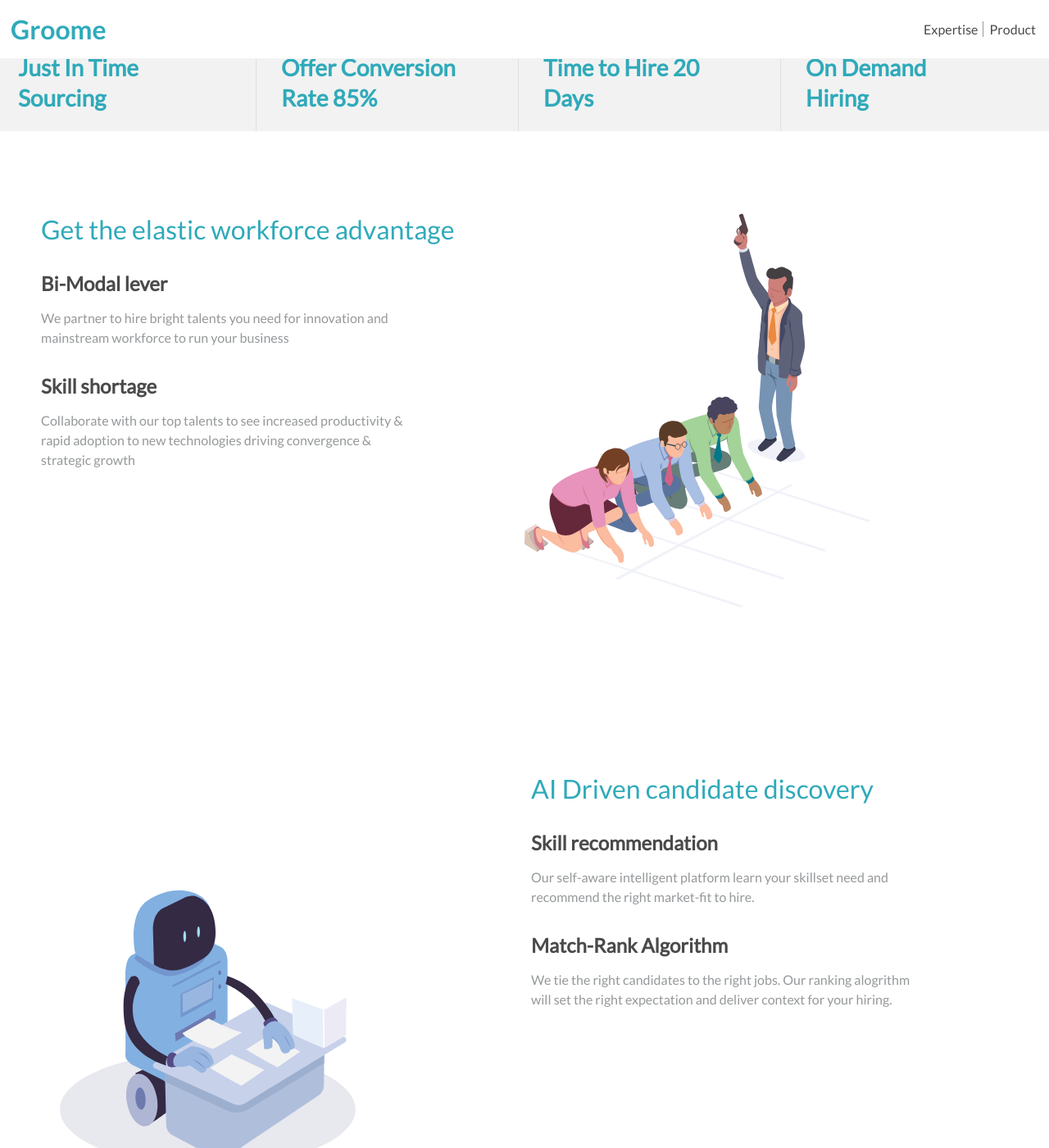
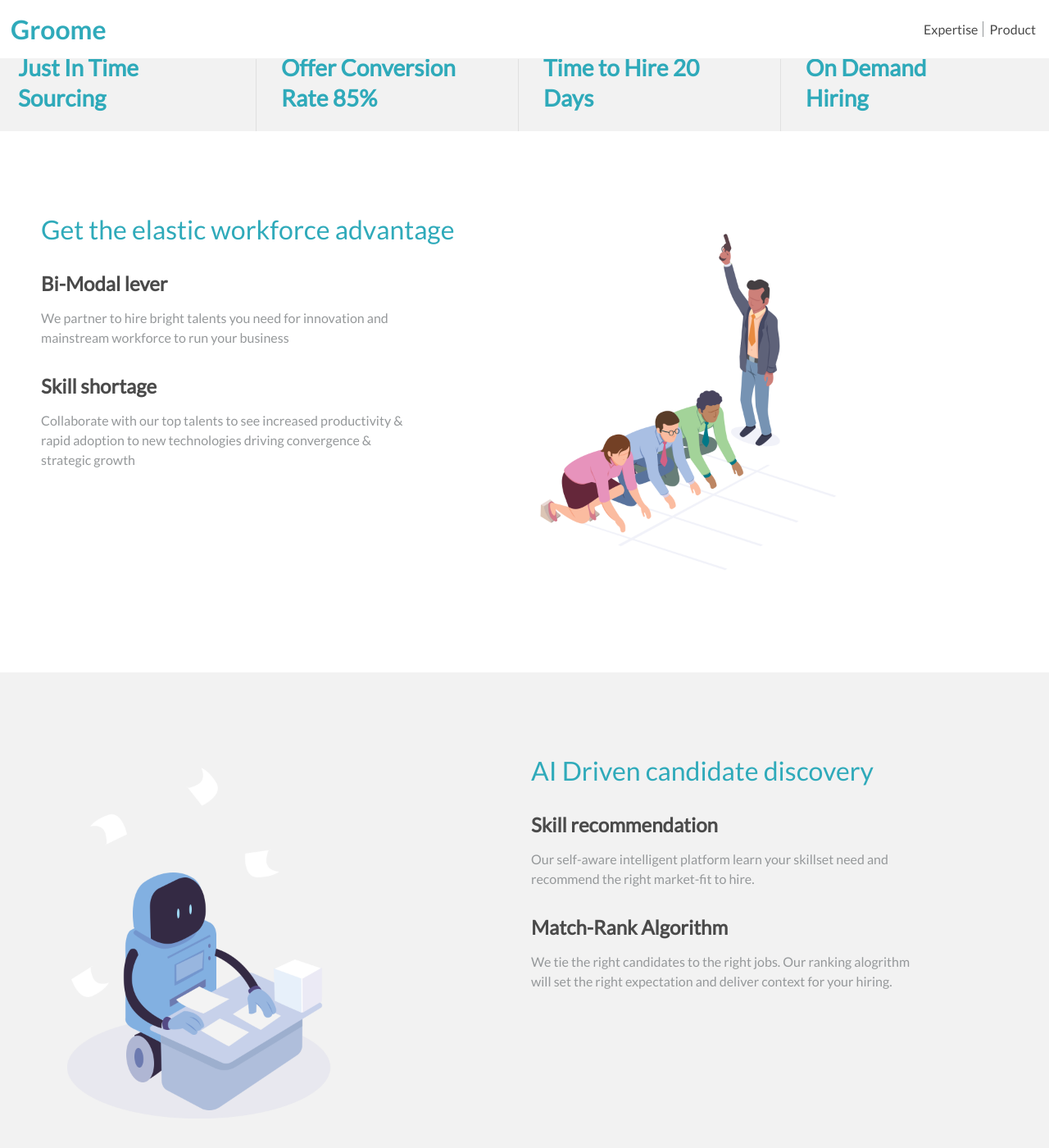
Before and after one commit to hashworks-code/hashworks_static, a Jekyll site: the page built from _pages/expertise.md, in a window 1280 px wide and 1400 px high, scrolled down 491 px. Shown: the whole window at 82% size. Built offline with Jekyll 4.4.1, drawn with Linux system fonts in a browser that asks for light colours.

Commit message:
some changes in expertise

```diff
--- a/_layouts/expertise.html
+++ b/_layouts/expertise.html
@@ -27,7 +27,7 @@
                 </div>
                 </section>
             </section>
-            <section class="expertise__details">
+            <section class="expertise__details ">
                 <section class="expertise__detailsContainer">
                     <div class="row">
                     <div class="col-xs-12 col-sm-6 col-md-6 col-lg-6">
@@ -48,13 +48,13 @@
                     <div class="col-xs-12 col-sm-6 col-md-6 col-lg-6 expertise__detailsContainer--reverseOrder first-xs">
                         <div class="expertise__detailsContainer--right fullHeight">
                         <div class="row middle-xs fullHeight">
-                            <img src="/groome_static/assets/images/exp2.svg"/>
+                            <img src="/groome_static/assets/images/exp2.png"/>
                         </div>
                         </div>
                     </div>
                 </section>
             </section>
-            <section class="expertise__details">
+            <section class="expertise__details expertise__grey">
                 <section class="expertise__detailsContainer">
                     <div class="row">
                     <div class="col-xs-12 col-sm-6 col-md-6 col-lg-6 last-xs">
@@ -75,7 +75,7 @@
                     <div class="col-xs-12 col-sm-6 col-md-6 col-lg-6">
                         <div class="expertise__detailsContainer--right fullHeight">
                         <div class="row middle-xs fullHeight">
-                            <img src="/groome_static/assets/images/exp1.svg"/>
+                            <img src="/groome_static/assets/images/exp1.png"/>
                         </div>
                         </div>
                     </div>
@@ -105,13 +105,13 @@
                     <div class="col-xs-12 col-sm-6 col-md-6 col-lg-6 expertise__detailsContainer--reverseOrder first-xs">
                         <div class="expertise__detailsContainer--right fullHeight">
                         <div class="row middle-xs fullHeight">
-                            <img src="/groome_static/assets/images/exp3.svg"/>
+                            <img src="/groome_static/assets/images/exp3.png"/>
                         </div>
                         </div>
                     </div>
                 </section>
             </section>
-            <section class="expertise__details">
+            <section class="expertise__details expertise__grey">
                 <section class="expertise__detailsContainer">
                     <div class="row">
                     <div class="col-xs-12 col-sm-6 col-md-6 col-lg-6 last-xs">
@@ -136,7 +136,7 @@
                     <div class="col-xs-12 col-sm-6 col-md-6 col-lg-6">
                         <div class="expertise__detailsContainer--right fullHeight">
                         <div class="row middle-xs fullHeight">
-                            <img src="/groome_static/assets/images/exp4.svg"/>
+                            <img src="/groome_static/assets/images/exp4.png"/>
                         </div>
                         </div>
                     </div>
--- a/_sass/_expertise.scss
+++ b/_sass/_expertise.scss
@@ -22,7 +22,7 @@
         width: 100%;
     }
     &__bannerImage {
-        width:320px;
+        width:280px;
         margin: 0 auto;
     }
     &__heading {
@@ -30,7 +30,7 @@
 
     }
     &__headingContainer {
-         width:320px;
+         width:280px;
         margin: auto;
         &--title {
             border-bottom: 1px solid #e0e0e0;
@@ -49,11 +49,14 @@
             }
          }
     }
+    &__grey{
+        background-color: #f2f2f2;
+    }
     &__details {
 
     }
     &__detailsContainer {
-        width:320px;
+        width:280px;
         margin: 0 auto;
         padding: 40px 15px;
         &--heading {
@@ -96,8 +99,9 @@
         &--right {
 
             img {
-                width:423px;
-                height: 482px
+                width: 280px;
+                height: 315px;
+                margin-bottom: 38px;
             }
         }
     }
@@ -106,8 +110,11 @@
         padding: 15px 20px;
     }
     &__actionContainer {
-        width:320px;
+        width:280px;
         margin: 0 auto;
+        .row{
+            width: 100%;
+        }
         &--content {
             border-bottom: 1px solid #fff;
             h1 {
@@ -132,7 +139,7 @@
                 width: 85%;
             }
             button {
-                 width: 281px;
+                 width: 260px;
                  height: 64px;
                  border-radius: 4px;
                  background-color: #f79a3d;
@@ -165,7 +172,7 @@
             margin: 0 auto;
         }
         &__headingContainer {
-            width:768px;
+            width:680px;
             margin: 0 auto;
             &--title {
                 h1 {
@@ -196,9 +203,9 @@
             }
         }
         &__detailsContainer {
-            width:768px;
+            width:680px;
             margin: 0 auto;
-            padding: 55px 35px;
+            padding: 55px 0px;
             &--right {
 
             }
@@ -228,11 +235,17 @@
             padding: 35px 50px;
         }
         &__actionContainer {
-            width:768px;
+            width:680px;
             margin: 0 auto;
+            &--actionContent{
+                h1{
+                font-size: 32px;
+                }
+            }
             &--content {
                 h1 {
                     margin: 0px 30px 30px 0px;
+                    font-size: 32px;
                 }
             }
         }
@@ -305,6 +318,13 @@
             }
             &--subDetails {
                  padding-bottom: 32px;
+            }
+            &--right{
+                img{
+                    width: 400px;
+                    height: 460px;
+                    margin-bottom: 0px;
+                }
             }
         }
          &__action {
--- a/_sass/index.scss
+++ b/_sass/index.scss
@@ -47,7 +47,7 @@
         }
     }
     .homepage__analytics{
-        background-color: #f2f2f2;
+        background-color: #f3f3f3;
         &__talent{
             padding: 0px;
         }
@@ -123,14 +123,14 @@
     }
     .homepage__offering{
         width: 100% !important;
-        background-color: #d7d7d7;
+        background-color:#f3f3f3;
         &__image{
             width: 100%;
-            height: 345px;
-            background-image: url("../assets/images/homepage/group-22.svg");
+            height: 205px;
+            background-image: url("../assets/images/homepage/people.png");
             background-repeat: no-repeat;
             background-size: contain;
-            background-position: center;
+            background-position: 50% 50%;
         }
         &__text{
             &__inner{
@@ -294,13 +294,12 @@
             }
         }
         .homepage__offering{
+            padding-bottom: 0px;
+            height: 400px;
             &__image{
-                width: 100%;
-                height: 345px;
-                background-image: url("../assets/images/homepage/group-22.svg");
-                background-repeat: no-repeat;
-                background-size: contain;
-                background-position: center;
+                height: 250px;
+                background-position: 0px;
+                align-self: flex-end;
             }
             &__text{
                 display: flex;
@@ -426,19 +425,14 @@
         }
         .homepage__offering{
             &__image{
-                width: 100%;
-                height: 345px;
-                background-image: url("../assets/images/homepage/group-22.svg");
-                background-repeat: no-repeat;
-                background-size: contain;
-                background-position: center;
+                height: 309px;
             }
             &__text{
                 display: flex;
                 justify-content: flex-end;
                 align-items: center;
                 &__inner{
-                    width: 342px;
+                    width: 450px;
                     margin: 0px;
                     h2{
                         margin: 0px 0px 8px;
```
Also changed, not shown: assets/images/exp1.png, assets/images/exp2.png (added), assets/images/exp3.png (added), assets/images/exp4.png (added), assets/images/homepage/people.png, 8 other files.
